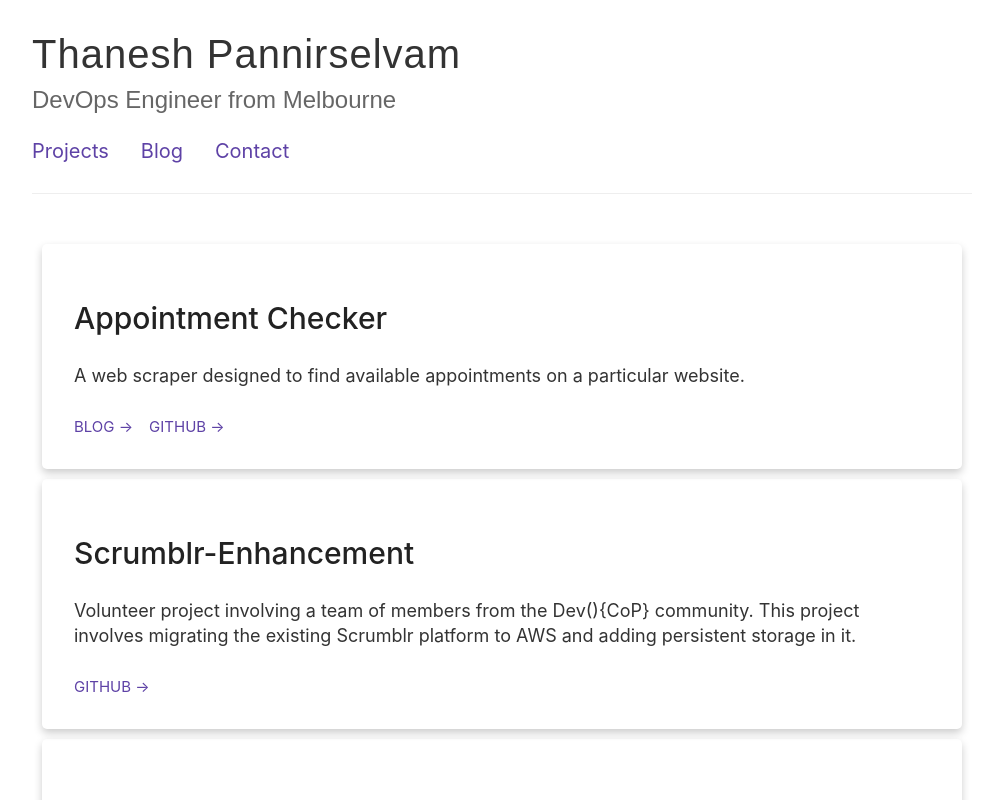
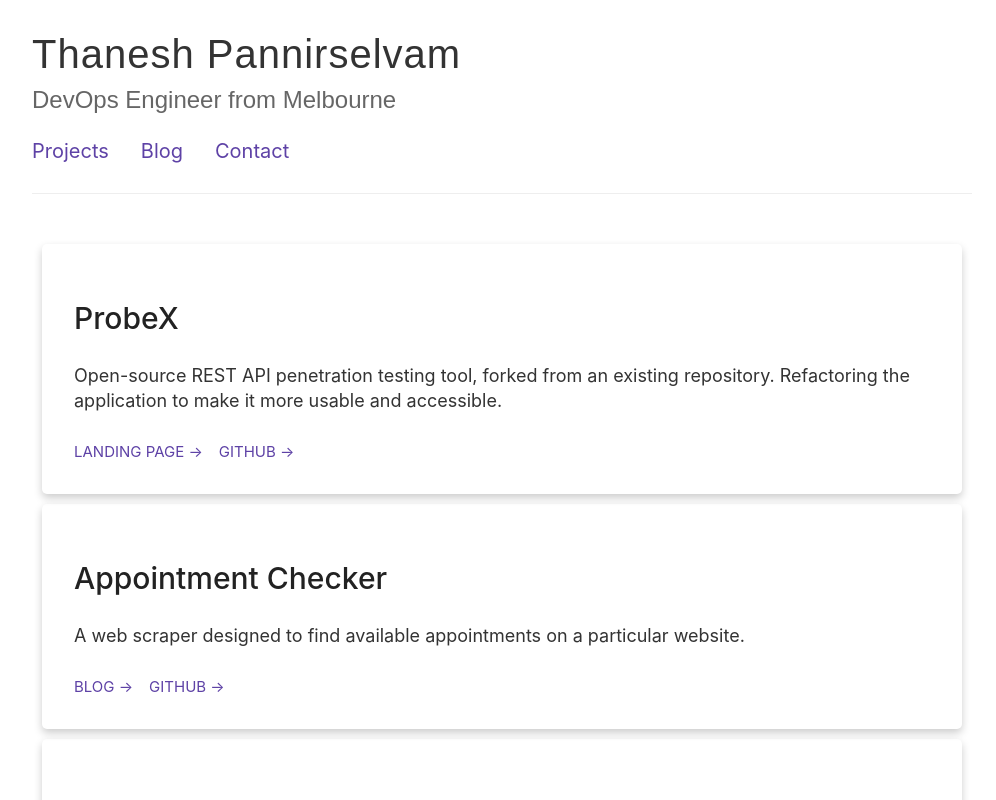
Before and after one commit to thaneshp/portfolio-v2, a Next.js app: page / in a window 1280 px wide. Shown: the top 800 px of the page, without its empty margins (138-1134 px from the left). Built offline with nearby package versions, Linux system fonts and the light colour scheme.

Commit message:
Add probeX to list of projects

```diff
--- a/pages/index.js
+++ b/pages/index.js
@@ -4,6 +4,21 @@ import React from "react";
 import ProjectCard from "../components/project-card";
 
 let projects = [
+  {
+    title: "ProbeX",
+    description:
+      "Open-source REST API penetration testing tool, forked from an existing repository. Refactoring the application to make it more usable and accessible.",
+    links: [
+      {
+        label: "Landing Page",
+        url: "https://getprobed.io/",
+      },
+      {
+        label: "Github",
+        url: "https://github.com/thaneshp/probeX",
+      }
+    ],
+  },
   {
     title: "Appointment Checker",
     description:
```
